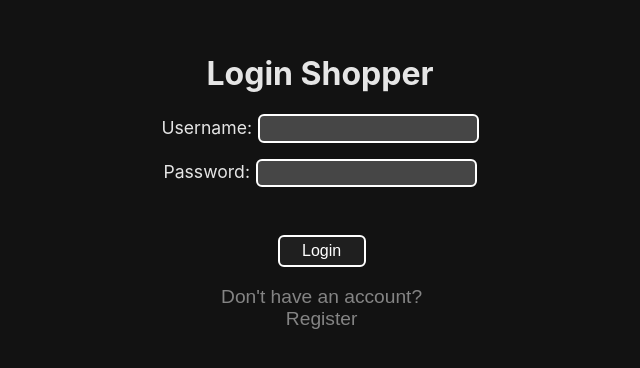
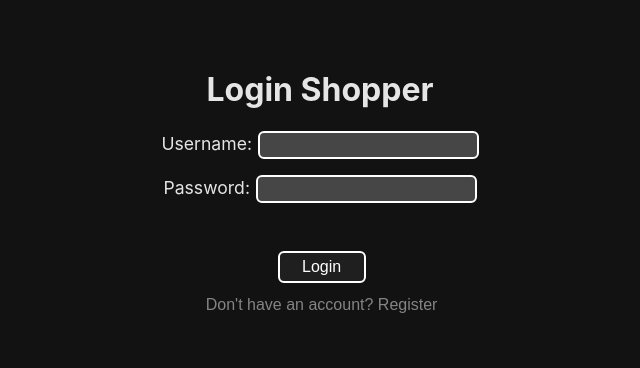
Before and after one commit to EggbertFluffle/ShopCompFrontend, a Next.js app: page / in a window 1280 px wide. Shown: the part 154-522 px from the top of the page, without its empty margins (320-960 px from the left). Built offline with nearby package versions, Linux system fonts and the light colour scheme; no server answers.

Commit message:
css bug fixes

```diff
--- a/src/app/components/login-shopper/page.css
+++ b/src/app/components/login-shopper/page.css
@@ -48,10 +48,11 @@
 }
 
 .switch-link{
-    margin-top: 0.6rem;
+    margin-top: 0.2rem;
     background: none;
     background-color: transparent;
     background-color: none;
+    font-size: 1rem;
     border-style: none;
     color: rgb(132, 132, 132);
     cursor: pointer;
@@ -61,4 +62,5 @@
 .switch-link:hover {
     transform: translateY(-2px);
     color: rgb(234, 234, 234);
+    background-color: unset;
 }
--- a/src/app/components/register-shopper/page.css
+++ b/src/app/components/register-shopper/page.css
@@ -49,10 +49,11 @@
 }
 
 .switch-link {
-    margin-top: 0.6rem;
+    margin-top: 0.2rem;
     background: none;
     background-color: transparent;
     background-color: none;
+    font-size: 1rem;
     border-style: none;
     color: rgb(132, 132, 132);
     cursor: pointer;
@@ -62,4 +63,5 @@
 .switch-link:hover {
     transform: translateY(-2px);
     color: rgb(234, 234, 234);
+    background-color: unset;
 }
```
